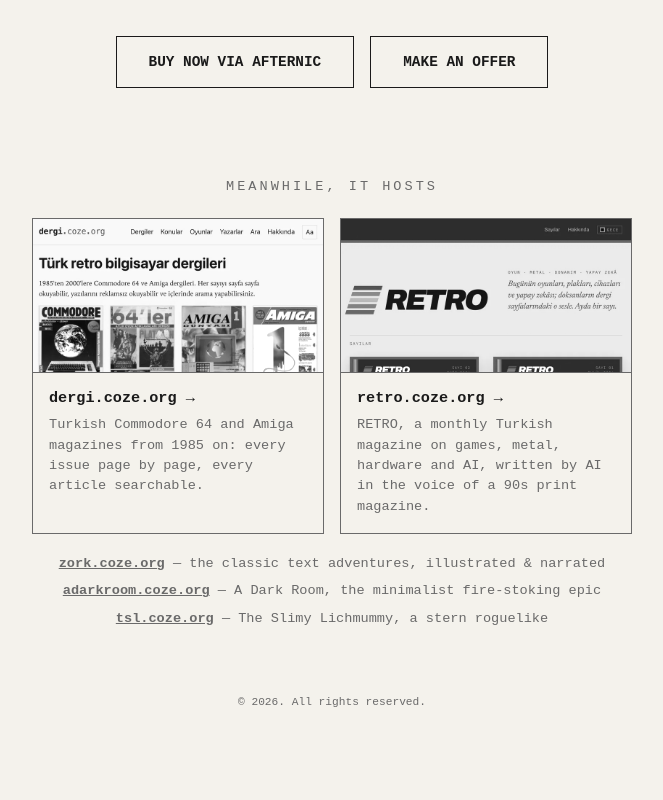
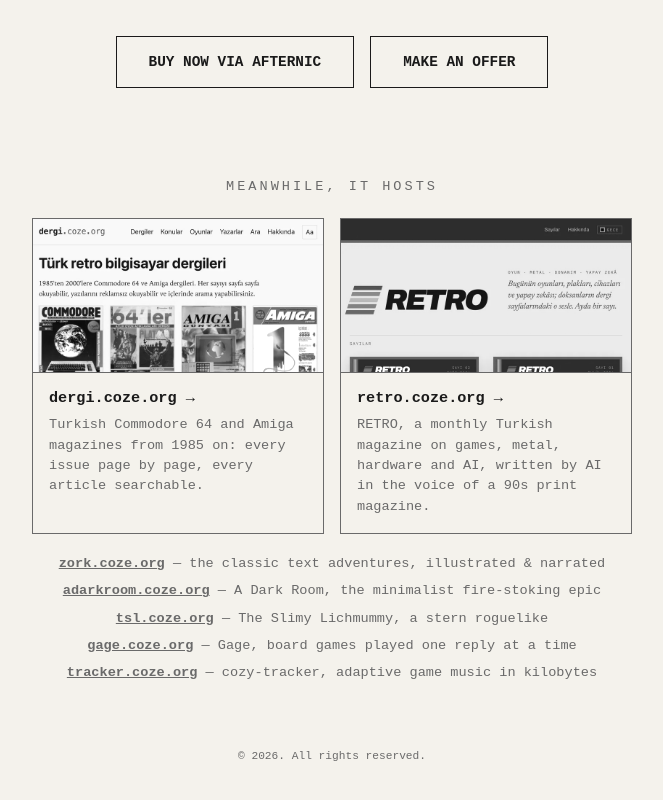
Before and after one commit to c0ze/coze.org, a plain HTML site: page index.html in a window 1280 px wide. Shown: the part 324-1124 px from the top of the page, without its empty margins (308-971 px from the left). Before the commit the page ends 1096 px from the top, so only its background shows below. Drawn offline with Linux system fonts and the light colour scheme.

Commit message:
Meanwhile: list gage and tracker after tsl
Co-Authored-By: Claude Opus 5.5 <noreply@anthropic.com>

```diff
--- a/index.html
+++ b/index.html
@@ -324,6 +324,8 @@
                 <li><a href="https://zork.coze.org/">zork.coze.org</a> — the classic text adventures, illustrated &amp; narrated</li>
                 <li><a href="https://adarkroom.coze.org/">adarkroom.coze.org</a> — A Dark Room, the minimalist fire-stoking epic</li>
                 <li><a href="https://tsl.coze.org/">tsl.coze.org</a> — The Slimy Lichmummy, a stern roguelike</li>
+                <li><a href="https://gage.coze.org/">gage.coze.org</a> — Gage, board games played one reply at a time</li>
+                <li><a href="https://tracker.coze.org/">tracker.coze.org</a> — cozy-tracker, adaptive game music in kilobytes</li>
             </ul>
         </section>
     </main>
```
